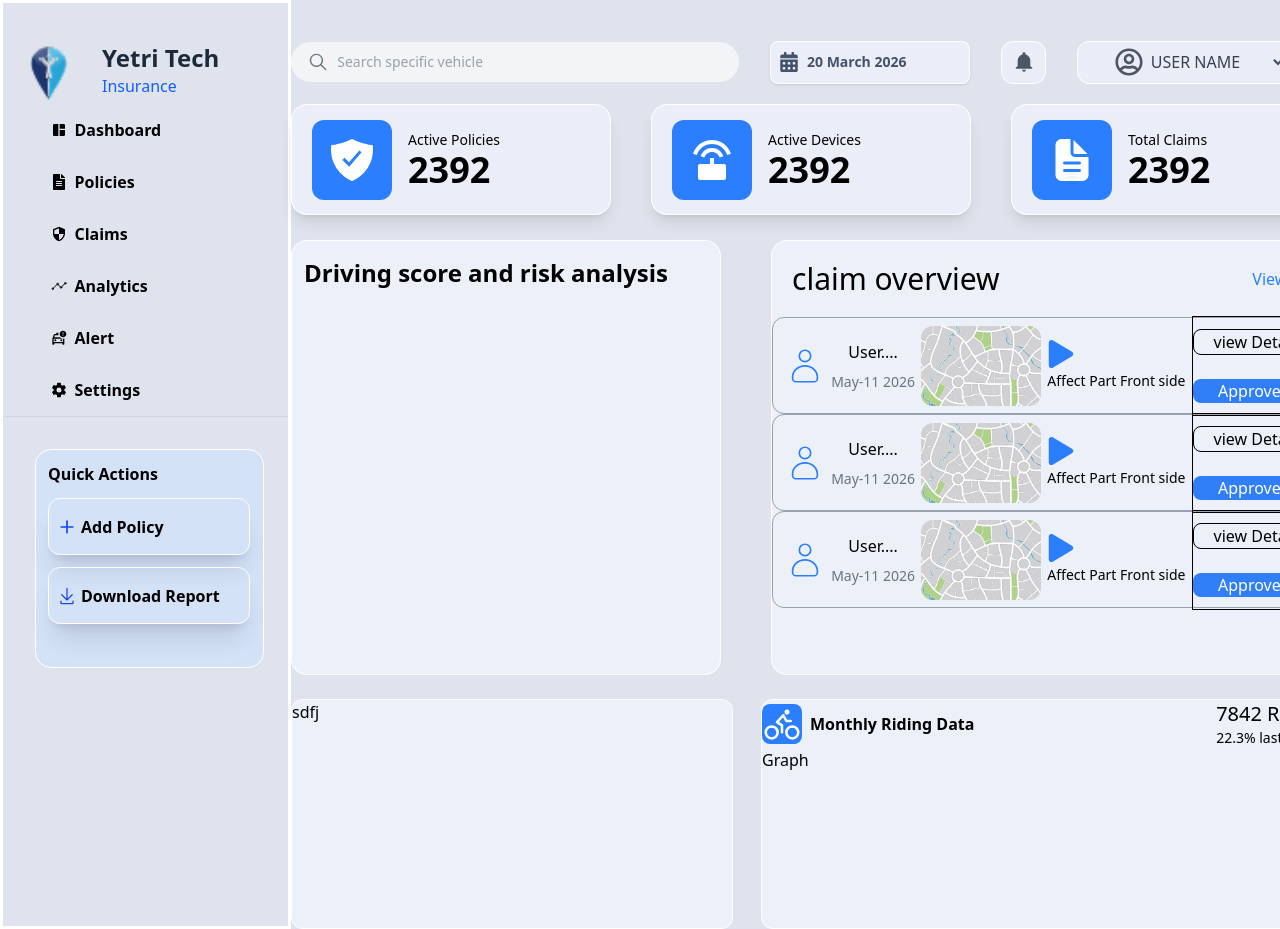
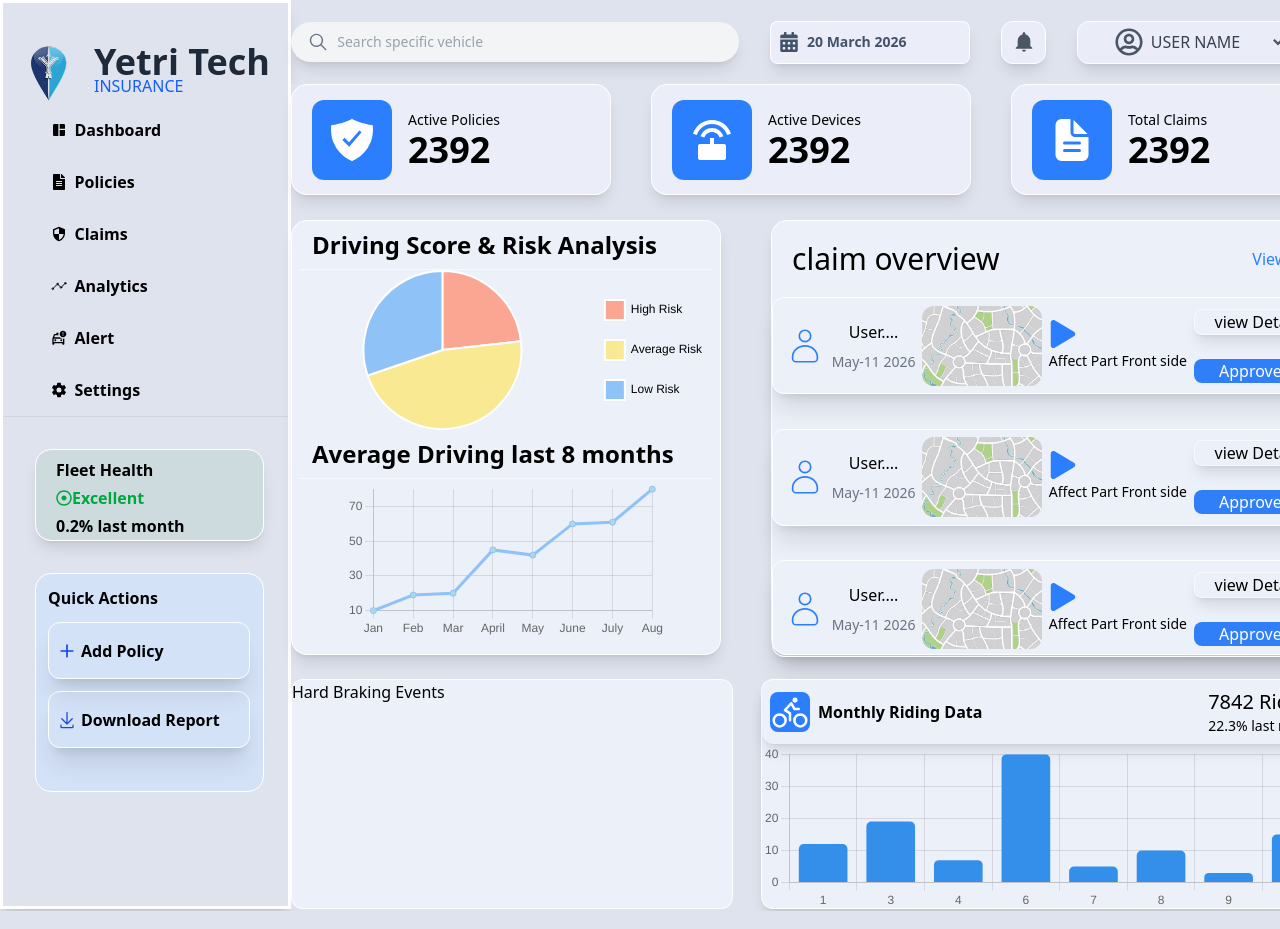
Before and after one commit to blackbuckgroupoftechnology/Ourpage, a Next.js app: page / in a window 1280 px wide. Shown: the top 929 px of the page. Built offline with nearby package versions, Linux system fonts and the light colour scheme.

Commit message:
Charts updated

```diff
--- a/components/ClaimOverview.tsx
+++ b/components/ClaimOverview.tsx
@@ -8,14 +8,15 @@ import { FaPlay } from "react-icons/fa";
 
 const ClaimOverview = () => {
     return (
-        <div className='border w-[560px] h-[435px] border-[#FFFFFFE8] bg-[#ECF0F9] rounded-2xl'>
+        <div className='border shadow-lg w-[560px] h-[435px] border-[#FFFFFFE8] bg-[#ECF0F9] rounded-2xl'>
             <div className='flex p-5  justify-between  items-center'>
                 <h1 className='text-3xl'>claim overview</h1>
                 <p className='text-blue-500'>View All</p>
             </div>
+            <div className='h-[360px] flex flex-col justify-between'>
                 {[1, 2, 3].map((item, index) => {
                     return (
-                    <div key={index} className='border border-gray-400 rounded-xl h-[97px] p-3 flex justify-between items-center'>
+                        <div key={index} className='rounded-xl border border-white shadow-xl h-[97px] p-3 flex justify-between items-center'>
                             <CiUser className='text-blue-500 w-10 h-10' />
                             <div className=' flex flex-col gap-2 items-center justify-center'>
                                 <h1>User....</h1>
@@ -28,14 +29,15 @@ const ClaimOverview = () => {
                                 <FaPlay className='text-blue-500 w-7 h-7' />
                                 <span className='text-sm'>Affect Part Front side</span>
                             </div>
-                        <div className='border h-[100px] flex flex-col justify-center items-center'>
-                            <button className='w-full px-5 border rounded-lg'>view Detail</button><br />
+                            <div className='h-[100px] flex flex-col justify-center items-center'>
+                                <button className='w-full px-5 border border-[#FFFFFF99] rounded-lg shadow-lg'>view Detail</button><br />
                                 <button className='w-full px-5 bg-[#317FF8] text-white rounded-lg'>Approved</button>
                             </div>
                         </div>
                     )
                 })}
             </div>
+        </div>
     )
 }
 
--- a/components/DriverScoreCard.tsx
+++ b/components/DriverScoreCard.tsx
@@ -1,15 +1,93 @@
 "use client";
 
 import React from 'react'
+import {
+  Chart as ChartJS,
+  LineElement,
+  CategoryScale,
+  LinearScale,
+  PointElement,
+  Tooltip,
+  Legend,
+  ArcElement
+} from "chart.js";
+
+// Register components
+ChartJS.register(
+  LineElement,
+  CategoryScale,
+  LinearScale,
+  PointElement,
+  ArcElement,
+  Tooltip,
+  Legend
+);
+import { Line, Pie } from 'react-chartjs-2';
+
+const PieData = {
+  labels: ["High Risk", "Average Risk", "Low Risk"],
+  datasets: [{
+    data: [10, 20, 13],
+    backgroundColor: ["#faa693", "#fae993", "#8fc2f7"],
+  },
+  ],
+};
+const pieOptions = {
+  responsive: true,
+  maintainAspectRatio: false,
+  plugins: {
+    legend: {
+      position: "right",
+      labels: {
+        color: "black",
+        font: {
+          size: 12,
+        },
+        padding: 20,
+        boxWidth: 20,
+        boxHeight: 20 // size of color box
+      },
+    },
+  },
+};
+
+const lineData = {
+  labels: ["Jan", "Feb", "Mar", "April", "May", "June", "July", "Aug"],
+  datasets: [
+    {
+      label: "Sales",
+      data: [10, 19, 20, 45, 42, 60, 61, 80],
+      borderColor: "#8fc2f7",
+      backgroundColor: "lightblue",
+    },
+  ],
+};
+const lineOptions = {
+  responsive: true,
+  plugins: {
+    legend: {
+      display: false,
+    },
+  },
+};
 
 const DriverScoreCard = () => {
   return (
-    <div className='border border-[#FFFFFFE8] bg-[#ECF0F9] w-[430px] h-[435px] rounded-2xl  '>
-      <div className='px-3 text-2xl font-semibold pt-4'>
-      Driving score and risk analysis
+    <div className='border shadow-lg w-[430px] h-[435px] border-[#FFFFFFE8] bg-[#ECF0F9] px-2 rounded-2xl'>
+      <div className='px-3 text-2xl py-2 font-semibold border-[#FFFFFF99] border-b '>
+        Driving Score & Risk Analysis
       </div>
-    </div>
-  )
+      <div className=' flex justify-center w-full h-[160px] '>
+        <Pie options={pieOptions} data={PieData} />
+      </div>
+      <div className='px-3 text-2xl py-2 font-semibold border-[#FFFFFF99] border-b '>
+        Average Driving last 8 months
+      </div>
+      <div className='flex justify-center w-full h-[160px] '>
+        <Line options={lineOptions} data={lineData} />
+      </div>
+    </div >
+  );
 }
 
 export default DriverScoreCard
--- a/components/GenTelematics.tsx
+++ b/components/GenTelematics.tsx
@@ -25,7 +25,7 @@ const TelData = [
 
 const GenTelematics = () => {
     return (
-        <div className="mt-5 w-[1040px] h-[112px] flex justify-between flex-wrap">
+        <div className="mt-5 w-[1040px] h-[112px]  flex justify-between flex-wrap">
             {TelData.map((item, index) => {
                 const Icon = item.image;
 
@@ -39,7 +39,7 @@ const GenTelematics = () => {
                     >
                         {/* Icon */}
                         <div className="bg-blue-500 p-4 rounded-xl text-black text-2xl">
-                            <Icon className='text-white bg-blue-500 rounded w-12 h-12'/>
+                            <Icon className='text-white bg-blue-500  w-12 h-12'/>
                         </div>
 
                         {/* Text */}
--- a/components/HardBraking.tsx
+++ b/components/HardBraking.tsx
@@ -3,7 +3,7 @@ import React from 'react'
 const HardBraking = () => {
   return (
     <div className='w-[442px] h-[230px] border border-[#FFFFFFE8] bg-[#ECF0F9] rounded-xl '>
-sdfj
+      <div>Hard Braking Events</div>
     </div>
   )
 }
--- a/components/MonthlyData.tsx
+++ b/components/MonthlyData.tsx
@@ -1,12 +1,43 @@
-"use state"
+"use client"
 import React from 'react'
 import { IoBicycleOutline } from "react-icons/io5";
 
+import {
+  Chart as ChartJS,
+  BarElement,
+  CategoryScale,
+  LinearScale,
+} from "chart.js";
+
+import { Bar } from "react-chartjs-2";
+import { option } from 'framer-motion/client';
+ChartJS.register(BarElement, CategoryScale, LinearScale);
+
+const data = {
+    labels: [1, 3, 4,6, 7, 8, 9, 10],
+    datasets: [
+      {
+        label: "rides",
+        data: [12, 19, 7,40, 5, 10, 3, 15],
+        backgroundColor: "#348feb",
+        borderRadius: 5
+      },
+    ],
+  };
+const barOptions = {
+  responsive: true,
+  maintainAspectRatio: false,
+  plugins: {
+    legend: {
+      display: false,
+    },
+  },
+};
 
 const MonthlyData = () => {
     return (
-        <div className='w-[570px] h-[230px] border-[#FFFFFFE8] bg-[#ECF0F9] rounded-xl border'>
-            <div className='flex justify-between items-center '>
+        <div className='w-[570px] h-[230px] border-[#FFFFFFE8] bg-[#ECF0F9] rounded-xl shadow-lg border'>
+            <div className='flex shadow-lg rounded-xl p-2 justify-between items-center '>
                 <div className=' gap-2 flex items-center'>
                     <div className='bg-blue-500 rounded-lg'>
                         <IoBicycleOutline className='text-white w-10 h-10' />
@@ -19,8 +50,8 @@ const MonthlyData = () => {
                     <span className='text-sm'>22.3% last month</span>
                 </div>
             </div>
-            <div>
-                Graph
+            <div className='flex justify-center w-full h-[167px]'>
+                <Bar data={data} className='w-full' options={barOptions}/>
             </div>
         </div>
     )
--- a/components/Navbar.tsx
+++ b/components/Navbar.tsx
@@ -15,10 +15,10 @@ import yetriLogo from "@/public/yetriLogo.png";
 
 const Navbar = () => {
   return (
-    <nav className="w-[1039px] h-[44px] mt-10 flex items-center justify-between">
+    <nav className="w-[1039px] h-[44px] mt-5 flex items-center justify-between">
 
       {/* Search Bar */}
-      <motion.div className="flex items-center gap-2 bg-gray-100 px-4 py-2 rounded-full w-[446px] md:w-112 transition-all duration-300 hover:shadow-md">
+      <motion.div className="flex items-center shadow-lg gap-2 bg-gray-100 px-4 py-2 rounded-full w-[446px] md:w-112 transition-all duration-300 hover:shadow-md">
         <IoIosSearch className="text-gray-500 w-6 h-6" />
         <input
           type="text"
@@ -28,15 +28,15 @@ const Navbar = () => {
       </motion.div>
 
         {/* Risk HeatMaps */}
-        <motion.div className=" w-[200px] h-[43px] border border-[#FFFFFFE8] flex items-center gap-2 bg-[#EEF1FACC] text-white font-semibold px-2 py-1 rounded-lg shadow-sm cursor-pointer ">
-            <FaCalendarAlt className="w-5 h-5 text-[#43536B]" />
+        <motion.div className=" w-[200px] h-[43px] border  border-[#FFFFFFE8] flex items-center gap-2 bg-[#EEF1FACC] text-white font-semibold px-2 py-1 rounded-lg shadow-lg cursor-pointer ">
+            <FaCalendarAlt className="w-5 h-5 text-[#43536B] " />
           <span className='text-sm text-[#43536B]'>20 March 2026</span>
         </motion.div>
-        <div className=' w-[45px] h-[43px] rounded-xl border border-white rounded-xl bg-[#EEF1FACC] flex justify-center items-center'>
+        <div className=' w-[45px] h-[43px] rounded-xl border shadow-lg border-white rounded-xl bg-[#EEF1FACC] flex justify-center items-center'>
           <IoMdNotifications className="w-6 h-6 text-gray-600 cursor-pointer hover:text-gray-800 transition-colors duration-300" />
         </div>
         {/* Notifications & User */}
-        <div className="px-2 w-[253px] h-[43px]   border border-white rounded-xl bg-[#EEF1FACC] flex  justify-center items-center gap-6">
+        <div className="px-2 w-[253px] h-[43px] shadow-lg  border border-white rounded-xl bg-[#EEF1FACC] flex  justify-center items-center gap-6">
 
           <motion.div className="flex items-center gap-2 cursor-pointer hover:underline">
             <FaRegUserCircle className="w-7 h-7 text-gray-600" />
--- a/components/SideNav.tsx
+++ b/components/SideNav.tsx
@@ -15,6 +15,8 @@ import Module from 'module';
 import Image from 'next/image';
 import yetriLogo from "@/public/yetriLogo.png";
 
+import { FaRegDotCircle } from "react-icons/fa";
+
 const itemList = [
   { image: MdSpaceDashboard, title: "Dashboard" },
   { image: FaFileAlt, title: "Policies" },
@@ -31,13 +33,13 @@ const itemList2 = [
 const SideNav = () => {
 
   return (
-    <div className='border-3 w-1/4 pt-8 border-white w-[291px]'>
+    <div className='border-3 w-1/4 shadow-lg pt-8 border-white w-[291px]'>
       <div className='w-full border-b border-gray-300 '>
-        <div className="flex items-center gap-2 cursor-pointer">
-          <Image src={yetriLogo} alt="YetriTechLogo" className="border w-[91px] h-[69px]  object-contain" />
+        <div className="flex items-center gap-0 cursor-pointer">
+          <Image src={yetriLogo} alt="YetriTechLogo" className="w-[91px] h-[69px]  object-contain" />
           <div>
-            <h1 className="text-2xl text-blue-500 font-semibold text-gray-800 size-[32px] w-full">Yetri Tech</h1>
-            <h1 className='text-blue-600'>Insurance</h1>
+            <h1 className="text-4xl text-blue-500 font-semibold text-gray-800 size-[32px] w-full">Yetri Tech</h1>
+            <h1 className='text-blue-600'>INSURANCE</h1>
           </div>
         </div>
         <div className='flex flex-col items-center'>
@@ -53,6 +55,14 @@ const SideNav = () => {
           })
         }
         </div>
+      </div>
+      <div className='m-8 px-5 border w-[229px] h-[92px] border-white p-2 bg-[#A5C9BE4D] blur-[.1px] font-semibold rounded-2xl flex flex-col gap-1 shadow-lg'>
+        <div>Fleet Health</div>
+        <div className='flex jusitfy-center items-center text-green-600'>
+          <FaRegDotCircle />
+          Excellent
+        </div>
+        <div>0.2% last month</div>
       </div>
       <div className='m-8 border w-[229px] h-[219px] border-white p-3 bg-[#D4E2F8] blur-[.1px] font-semibold rounded-2xl'>
         Quick Actions
--- a/package.json
+++ b/package.json
@@ -9,9 +9,11 @@
     "lint": "eslint"
   },
   "dependencies": {
+    "chart.js": "^4.5.1",
     "framer-motion": "^12.38.0",
     "next": "16.2.1",
     "react": "19.2.4",
+    "react-chartjs-2": "^5.3.1",
     "react-dom": "19.2.4",
     "react-icons": "^5.6.0",
     "recharts": "^3.8.1"
```
Also changed, not shown: public/yetriLogo.png, 1 other file (tests, documents, lock files or other folders). Lines whose indentation alone changed are shown as unchanged.
